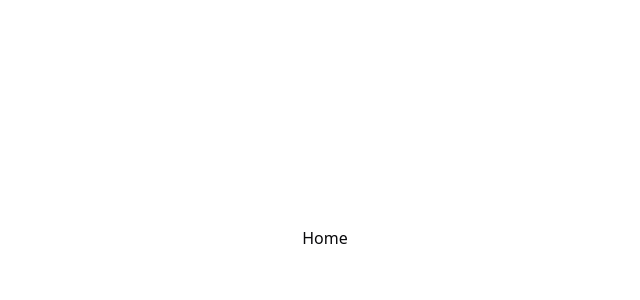
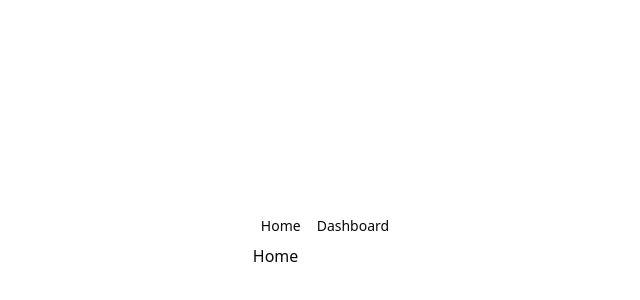
Before and after one commit to Aschii6/jobbble-react, a React (Vite) app: page / in a window 1280 px wide. Shown: the part 162-462 px from the top of the page, without its empty margins (315-955 px from the left). Built offline with nearby package versions, Linux system fonts and the light colour scheme.

Commit message:
Added base for nav bar. Started work on protected routes

```diff
--- /dev/null
+++ b/src/components/nav-bar.tsx
@@ -0,0 +1,17 @@
+import {
+    NavigationMenu,
+    NavigationMenuLink,
+} from "@/components/ui/navigation-menu.tsx";
+
+function NavBar() {
+    return (
+        <nav>
+            <NavigationMenu>
+                <NavigationMenuLink href="/">Home</NavigationMenuLink>
+                <NavigationMenuLink href="/dashboard">Dashboard</NavigationMenuLink>
+            </NavigationMenu>
+        </nav>
+    );
+}
+
+export default NavBar;
--- /dev/null
+++ b/src/components/ui/navigation-menu-trigger-style.ts
@@ -0,0 +1,7 @@
+import {cva} from "class-variance-authority";
+
+const navigationMenuTriggerStyle = cva(
+    "group inline-flex h-9 w-max items-center justify-center rounded-md bg-background px-4 py-2 text-sm font-medium hover:bg-accent hover:text-accent-foreground focus:bg-accent focus:text-accent-foreground disabled:pointer-events-none disabled:opacity-50 data-[state=open]:hover:bg-accent data-[state=open]:text-accent-foreground data-[state=open]:focus:bg-accent data-[state=open]:bg-accent/50 focus-visible:ring-ring/50 outline-none transition-[color,box-shadow] focus-visible:ring-[3px] focus-visible:outline-1"
+)
+
+export { navigationMenuTriggerStyle }
--- /dev/null
+++ b/src/components/ui/navigation-menu.tsx
@@ -0,0 +1,163 @@
+import * as React from "react"
+import { ChevronDownIcon } from "lucide-react"
+import { NavigationMenu as NavigationMenuPrimitive } from "radix-ui"
+
+import { cn } from "@/lib/utils"
+import {navigationMenuTriggerStyle} from "@/components/ui/navigation-menu-trigger-style.ts";
+
+function NavigationMenu({
+  className,
+  children,
+  viewport = true,
+  ...props
+}: React.ComponentProps<typeof NavigationMenuPrimitive.Root> & {
+  viewport?: boolean
+}) {
+  return (
+    <NavigationMenuPrimitive.Root
+      data-slot="navigation-menu"
+      data-viewport={viewport}
+      className={cn(
+        "group/navigation-menu relative flex max-w-max flex-1 items-center justify-center",
+        className
+      )}
+      {...props}
+    >
+      {children}
+      {viewport && <NavigationMenuViewport />}
+    </NavigationMenuPrimitive.Root>
+  )
+}
+
+function NavigationMenuList({
+  className,
+  ...props
+}: React.ComponentProps<typeof NavigationMenuPrimitive.List>) {
+  return (
+    <NavigationMenuPrimitive.List
+      data-slot="navigation-menu-list"
+      className={cn(
+        "group flex flex-1 list-none items-center justify-center gap-1",
+        className
+      )}
+      {...props}
+    />
+  )
+}
+
+function NavigationMenuItem({
+  className,
+  ...props
+}: React.ComponentProps<typeof NavigationMenuPrimitive.Item>) {
+  return (
+    <NavigationMenuPrimitive.Item
+      data-slot="navigation-menu-item"
+      className={cn("relative", className)}
+      {...props}
+    />
+  )
+}
+
+function NavigationMenuTrigger({
+  className,
+  children,
+  ...props
+}: React.ComponentProps<typeof NavigationMenuPrimitive.Trigger>) {
+  return (
+    <NavigationMenuPrimitive.Trigger
+      data-slot="navigation-menu-trigger"
+      className={cn(navigationMenuTriggerStyle(), "group", className)}
+      {...props}
+    >
+      {children}{" "}
+      <ChevronDownIcon
+        className="relative top-[1px] ml-1 size-3 transition duration-300 group-data-[state=open]:rotate-180"
+        aria-hidden="true"
+      />
+    </NavigationMenuPrimitive.Trigger>
+  )
+}
+
+function NavigationMenuContent({
+  className,
+  ...props
+}: React.ComponentProps<typeof NavigationMenuPrimitive.Content>) {
+  return (
+    <NavigationMenuPrimitive.Content
+      data-slot="navigation-menu-content"
+      className={cn(
+        "data-[motion^=from-]:animate-in data-[motion^=to-]:animate-out data-[motion^=from-]:fade-in data-[motion^=to-]:fade-out data-[motion=from-end]:slide-in-from-right-52 data-[motion=from-start]:slide-in-from-left-52 data-[motion=to-end]:slide-out-to-right-52 data-[motion=to-start]:slide-out-to-left-52 top-0 left-0 w-full p-2 pr-2.5 md:absolute md:w-auto",
+        "group-data-[viewport=false]/navigation-menu:bg-popover group-data-[viewport=false]/navigation-menu:text-popover-foreground group-data-[viewport=false]/navigation-menu:data-[state=open]:animate-in group-data-[viewport=false]/navigation-menu:data-[state=closed]:animate-out group-data-[viewport=false]/navigation-menu:data-[state=closed]:zoom-out-95 group-data-[viewport=false]/navigation-menu:data-[state=open]:zoom-in-95 group-data-[viewport=false]/navigation-menu:data-[state=open]:fade-in-0 group-data-[viewport=false]/navigation-menu:data-[state=closed]:fade-out-0 group-data-[viewport=false]/navigation-menu:top-full group-data-[viewport=false]/navigation-menu:mt-1.5 group-data-[viewport=false]/navigation-menu:overflow-hidden group-data-[viewport=false]/navigation-menu:rounded-md group-data-[viewport=false]/navigation-menu:border group-data-[viewport=false]/navigation-menu:shadow group-data-[viewport=false]/navigation-menu:duration-200 **:data-[slot=navigation-menu-link]:focus:ring-0 **:data-[slot=navigation-menu-link]:focus:outline-none",
+        className
+      )}
+      {...props}
+    />
+  )
+}
+
+function NavigationMenuViewport({
+  className,
+  ...props
+}: React.ComponentProps<typeof NavigationMenuPrimitive.Viewport>) {
+  return (
+    <div
+      className={cn(
+        "absolute top-full left-0 isolate z-50 flex justify-center"
+      )}
+    >
+      <NavigationMenuPrimitive.Viewport
+        data-slot="navigation-menu-viewport"
+        className={cn(
+          "origin-top-center bg-popover text-popover-foreground data-[state=open]:animate-in data-[state=closed]:animate-out data-[state=closed]:zoom-out-95 data-[state=open]:zoom-in-90 relative mt-1.5 h-[var(--radix-navigation-menu-viewport-height)] w-full overflow-hidden rounded-md border shadow md:w-[var(--radix-navigation-menu-viewport-width)]",
+          className
+        )}
+        {...props}
+      />
+    </div>
+  )
+}
+
+function NavigationMenuLink({
+  className,
+  ...props
+}: React.ComponentProps<typeof NavigationMenuPrimitive.Link>) {
+  return (
+    <NavigationMenuPrimitive.Link
+      data-slot="navigation-menu-link"
+      className={cn(
+        "data-[active=true]:focus:bg-accent data-[active=true]:hover:bg-accent data-[active=true]:bg-accent/50 data-[active=true]:text-accent-foreground hover:bg-accent hover:text-accent-foreground focus:bg-accent focus:text-accent-foreground focus-visible:ring-ring/50 [&_svg:not([class*='text-'])]:text-muted-foreground flex flex-col gap-1 rounded-sm p-2 text-sm transition-all outline-none focus-visible:ring-[3px] focus-visible:outline-1 [&_svg:not([class*='size-'])]:size-4",
+        className
+      )}
+      {...props}
+    />
+  )
+}
+
+function NavigationMenuIndicator({
+  className,
+  ...props
+}: React.ComponentProps<typeof NavigationMenuPrimitive.Indicator>) {
+  return (
+    <NavigationMenuPrimitive.Indicator
+      data-slot="navigation-menu-indicator"
+      className={cn(
+        "data-[state=visible]:animate-in data-[state=hidden]:animate-out data-[state=hidden]:fade-out data-[state=visible]:fade-in top-full z-[1] flex h-1.5 items-end justify-center overflow-hidden",
+        className
+      )}
+      {...props}
+    >
+      <div className="bg-border relative top-[60%] h-2 w-2 rotate-45 rounded-tl-sm shadow-md" />
+    </NavigationMenuPrimitive.Indicator>
+  )
+}
+
+export {
+  NavigationMenu,
+  NavigationMenuList,
+  NavigationMenuItem,
+  NavigationMenuContent,
+  NavigationMenuTrigger,
+  NavigationMenuLink,
+  NavigationMenuIndicator,
+  NavigationMenuViewport,
+}
--- /dev/null
+++ b/src/lib/auth.ts
@@ -0,0 +1,17 @@
+import authStore from "@/stores/auth-store.ts";
+import {redirect} from "@tanstack/react-router";
+
+function isAuthenticated() {
+    return !!authStore.getState().accessToken;
+}
+
+export function requireAuth(fromPath?: string) {
+    if (!isAuthenticated()) {
+        throw redirect({
+            to: "/login",
+            search: {
+                from: fromPath ?? "/"
+            }
+        })
+    }
+}
--- /dev/null
+++ b/src/pages/dashboard.tsx
@@ -0,0 +1,20 @@
+// import { useAuthActions } from "@/stores/auth-store";
+// import { useNavigate } from "@tanstack/react-router";
+
+function Dashboard() {
+    /*const { clearAccessToken } = useAuthActions();
+    const navigate = useNavigate();
+
+    const handleLogout = () => {
+        clearAccessToken();
+        navigate({to: "/login"}).then();
+    };*/
+
+    return (
+        <div>
+            <h1>Dashboard</h1>
+        </div>
+    );
+}
+
+export default Dashboard;
--- /dev/null
+++ b/src/pages/home.tsx
@@ -0,0 +1,9 @@
+function Home() {
+    return (
+        <div>
+            <h1>Home</h1>
+        </div>
+    );
+}
+
+export default Home;
--- /dev/null
+++ b/src/pages/login.tsx
@@ -0,0 +1,9 @@
+function Login() {
+    return (
+        <div>
+            <h1>Login</h1>
+        </div>
+    );
+}
+
+export default Login;
--- /dev/null
+++ b/src/pages/signup.tsx
@@ -0,0 +1,9 @@
+function Signup() {
+    return (
+        <div>
+            <h1>Signup</h1>
+        </div>
+    );
+}
+
+export default Signup;
--- a/src/routeTree.tsx
+++ b/src/routeTree.tsx
@@ -1,15 +1,50 @@
-import {createRootRoute, createRoute} from "@tanstack/react-router";
+import {createRootRoute, createRoute, Outlet} from "@tanstack/react-router";
+import Home from "@/pages/home.tsx";
+import Login from "@/pages/login.tsx";
+import Signup from "@/pages/signup.tsx";
+import Dashboard from "@/pages/dashboard.tsx";
+import {requireAuth} from "@/lib/auth.ts";
+import NavBar from "@/components/nav-bar.tsx";
 
-const rootRoute = createRootRoute()
+const rootRoute = createRootRoute({
+    component: () => (
+        <div>
+            <NavBar/>
+            <Outlet/>
+        </div>
+    ),
+});
 
 const indexRoute = createRoute({
     getParentRoute: () => rootRoute,
     path: "/",
-    component: () => <div>Home</div>
-})
+    component: Home,
+});
+
+const loginRoute = createRoute({
+    getParentRoute: () => rootRoute,
+    path: "/login",
+    component: Login,
+});
+
+const signupRoute = createRoute({
+    getParentRoute: () => rootRoute,
+    path: "/signup",
+    component: Signup,
+});
+
+const dashboardRoute = createRoute({
+    getParentRoute: () => rootRoute,
+    path: "/dashboard",
+    component: Dashboard,
+    beforeLoad: ({location}) => requireAuth(location.pathname),
+});
 
 const routeTree = rootRoute.addChildren([
     indexRoute,
+    loginRoute,
+    signupRoute,
+    dashboardRoute,
 ])
 
-export { routeTree }
+export {routeTree}
```
